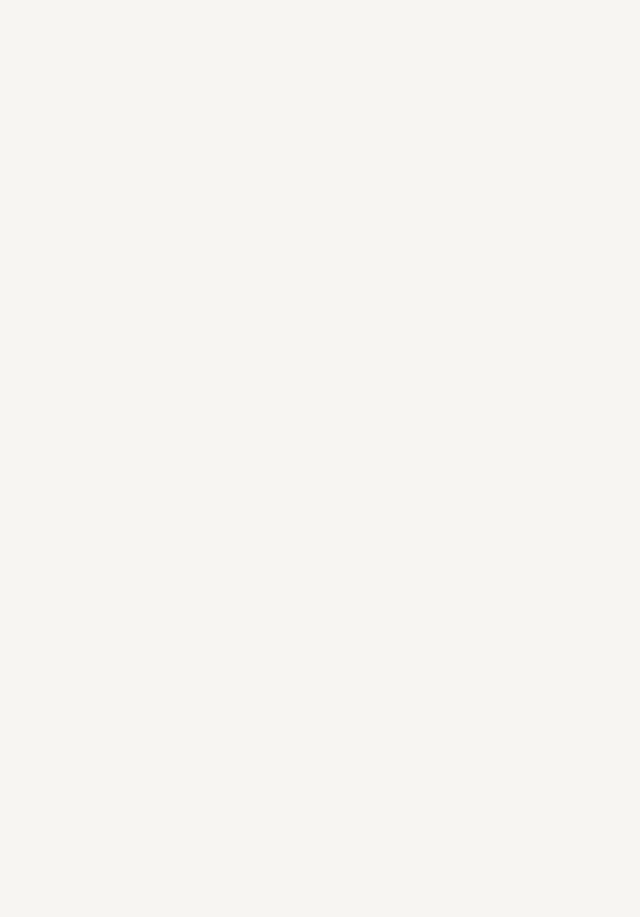
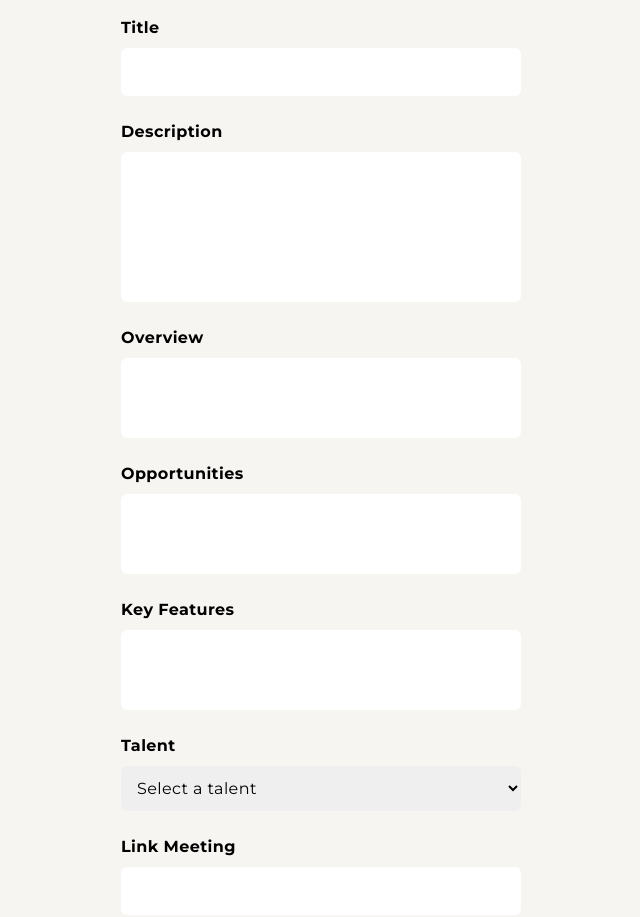
Before and after one commit to iqbalzayn01/eduhub-capstone-project, a React (Vite) app: page /addevent in a window 1280 px wide. Before the commit this address had no page. Shown: the part 180-1097 px from the top of the page, without its empty margins (319-959 px from the left). Before the commit the page ends 800 px from the top, so only its background shows below. Built offline with nearby package versions, Linux system fonts and the light colour scheme.

Commit message:
update:addEvent

```diff
--- /dev/null
+++ b/src/pages/addEvent/index.jsx
@@ -0,0 +1,249 @@
+import { useState } from 'react';
+import Navbar from '../../components/Navbar';
+
+export default function AddEvent() {
+  const [formData, setFormData] = useState({
+    title: '',
+    description: '',
+    overview: '',
+    opportunities: '',
+    keyFeatures: '',
+    talent: '',
+    linkMeeting: '',
+    location: '',
+    date: '',
+    timeStart: '',
+    timeEnd: '',
+    eventType: 'webinar',
+    price: '',
+  });
+
+  const handleInputChange = (e) => {
+    const { name, value } = e.target;
+    setFormData((prevFormData) => ({
+      ...prevFormData,
+      [name]: value,
+    }));
+  };
+
+  const handleSubmit = (e) => {
+    e.preventDefault();
+    console.log(formData);
+  };
+
+  return (
+    <div className="lg:mx-[4rem] sm:max-sm mx-[1rem] py-[1rem]">
+      <Navbar />
+      <div className="flex justify-center">
+        <form
+          onSubmit={handleSubmit}
+          className="flex flex-col justify-center m-10"
+        >
+          <h2 className="text-center font-bold text-xl mb-1">Add New Event</h2>
+          <div className="flex flex-col my-3">
+            <label className="font-bold pb-2" htmlFor="title">
+              Title
+            </label>
+            <input
+              className="rounded-md p-3"
+              type="text"
+              id="title"
+              name="title"
+              value={formData.title}
+              onChange={handleInputChange}
+              required
+            />
+          </div>
+          <div className="flex flex-col my-3">
+            <label className="font-bold pb-2" htmlFor="description">
+              Description
+            </label>
+            <textarea
+              className="rounded-md p-2"
+              id="description"
+              name="description"
+              value={formData.description}
+              onChange={handleInputChange}
+              style={{ resize: 'none', width: '400px', height: '150px' }}
+              required
+            />
+          </div>
+          <div className="flex flex-col my-3">
+            <label className="font-bold pb-2" htmlFor="overview">
+              Overview
+            </label>
+            <textarea
+              className="rounded-md p-2"
+              id="overview"
+              name="overview"
+              value={formData.overview}
+              onChange={handleInputChange}
+              style={{ resize: 'none', width: '400px', height: '80px' }}
+              required
+            />
+          </div>
+          <div className="flex flex-col my-3">
+            <label className="font-bold pb-2" htmlFor="opportunities">
+              Opportunities
+            </label>
+            <textarea
+              className="rounded-md p-2"
+              id="opportunities"
+              name="opportunities"
+              value={formData.opportunities}
+              onChange={handleInputChange}
+              style={{ resize: 'none', width: '400px', height: '80px' }}
+              required
+            />
+          </div>
+          <div className="flex flex-col my-3">
+            <label className="font-bold pb-2" htmlFor="keyFeatures">
+              Key Features
+            </label>
+            <textarea
+              className="rounded-md p-2"
+              id="keyFeatures"
+              name="keyFeatures"
+              value={formData.keyFeatures}
+              onChange={handleInputChange}
+              style={{ resize: 'none', width: '400px', height: '80px' }}
+              required
+            />
+          </div>
+          <div className="flex flex-col my-3">
+            <label className="font-bold pb-2" htmlFor="talent">
+              Talent
+            </label>
+            <select
+              id="talent"
+              name="talent"
+              value={formData.talent}
+              onChange={handleInputChange}
+              className="rounded-md p-3"
+              required
+            >
+              <option value="">Select a talent</option>
+              <option value="talent-1">Talent 1</option>
+              <option value="talent-2">Talent 2</option>
+            </select>
+          </div>
+          <div className="flex flex-col my-3">
+            <label className="font-bold pb-2" htmlFor="linkMeeting">
+              Link Meeting
+            </label>
+            <input
+              className="rounded-md p-3"
+              type="text"
+              id="linkMeeting"
+              name="linkMeeting"
+              value={formData.linkMeeting}
+              onChange={handleInputChange}
+              required
+            />
+          </div>
+          <div className="flex flex-col my-3">
+            <label className="font-bold pb-2" htmlFor="location">
+              Location
+            </label>
+            <input
+              className="rounded-md p-3"
+              type="text"
+              id="location"
+              name="location"
+              value={formData.location}
+              onChange={handleInputChange}
+              required
+            />
+          </div>
+          <div className="flex flex-col my-3">
+            <label className="font-bold pb-2" htmlFor="date">
+              Date
+            </label>
+            <input
+              className="rounded-md p-3"
+              type="date"
+              id="date"
+              name="date"
+              value={formData.date}
+              onChange={handleInputChange}
+              required
+            />
+          </div>
+          <div className="flex flex-col my-3">
+            <label className="font-bold pb-2" htmlFor="timeStart">
+              Time Start
+            </label>
+            <input
+              className="rounded-md p-3"
+              type="time"
+              id="timeStart"
+              name="timeStart"
+              value={formData.timeStart}
+              onChange={handleInputChange}
+              required
+            />
+          </div>
+          <div className="flex flex-col my-3">
+            <label className="font-bold pb-2" htmlFor="timeEnd">
+              Time End
+            </label>
+            <input
+              className="rounded-md p-3"
+              type="time"
+              id="timeEnd"
+              name="timeEnd"
+              value={formData.timeEnd}
+              onChange={handleInputChange}
+              required
+            />
+          </div>
+          <div className="flex flex-col my-3">
+            <label className="font-bold pb-2" htmlFor="eventType">
+              Event Type
+            </label>
+            <select
+              className="rounded-md p-3"
+              id="eventType"
+              name="eventType"
+              value={formData.eventType}
+              onChange={handleInputChange}
+              required
+            >
+              <option value="webinar">Webinar</option>
+              <option value="workshop">Workshop</option>
+            </select>
+          </div>
+          <div className="flex flex-col my-3">
+            <label className="font-bold pb-2" htmlFor="price">
+              Price
+            </label>
+            <input
+              className="rounded-md p-3"
+              type="text"
+              id="price"
+              name="price"
+              value={formData.price}
+              onChange={handleInputChange}
+              required
+            />
+          </div>
+
+          <div className="flex justify-end space-x-2 my-6">
+            <button
+              type="button"
+              className="bg-gray-500 text-white px-4 py-2 rounded-md"
+            >
+              Batal
+            </button>
+            <button
+              type="submit"
+              className="bg-blue-500 text-white px-4 py-2 rounded-md"
+            >
+              Simpan
+            </button>
+          </div>
+        </form>
+      </div>
+    </div>
+  );
+}
--- a/src/routes/index.jsx
+++ b/src/routes/index.jsx
@@ -7,6 +7,8 @@ import {
 import SignUp from '../pages/signup';
 import SignIn from '../pages/signin';
 import HomePage from '../pages/home';
+import AddEvent from '../pages/addEvent';
+import DetailEvent from '../pages/detailEvent';
 
 export const router = createBrowserRouter(
   createRoutesFromElements(
@@ -14,6 +16,8 @@ export const router = createBrowserRouter(
       <Route path="/" element={<HomePage />} />
       <Route path="/signup" element={<SignUp />} />
       <Route path="/signin" element={<SignIn />} />
-    </>
-  )
+      <Route path="/addevent" element={<AddEvent />} />
+      <Route path="/detailevent" element={<DetailEvent />} />
+    </>,
+  ),
 );
```
Also changed, not shown: public/images/dashboard.jpg (added), public/images/hero.jpg (added).
